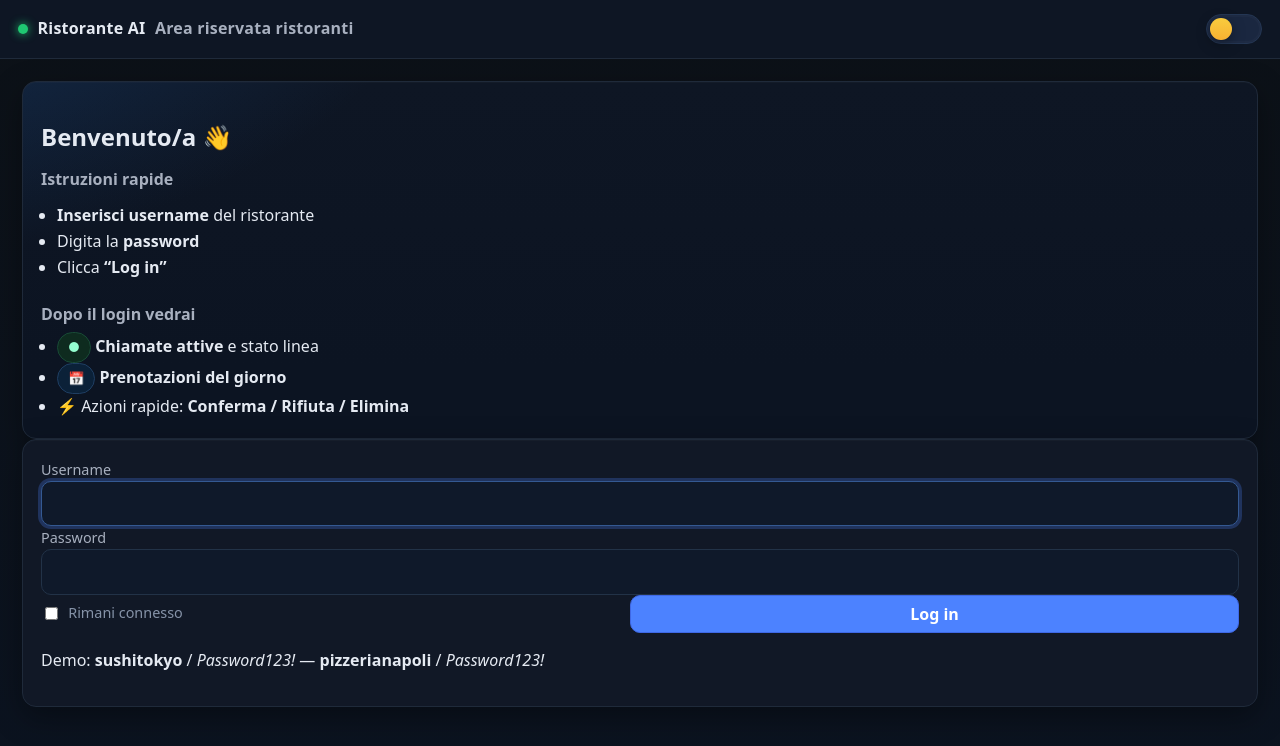
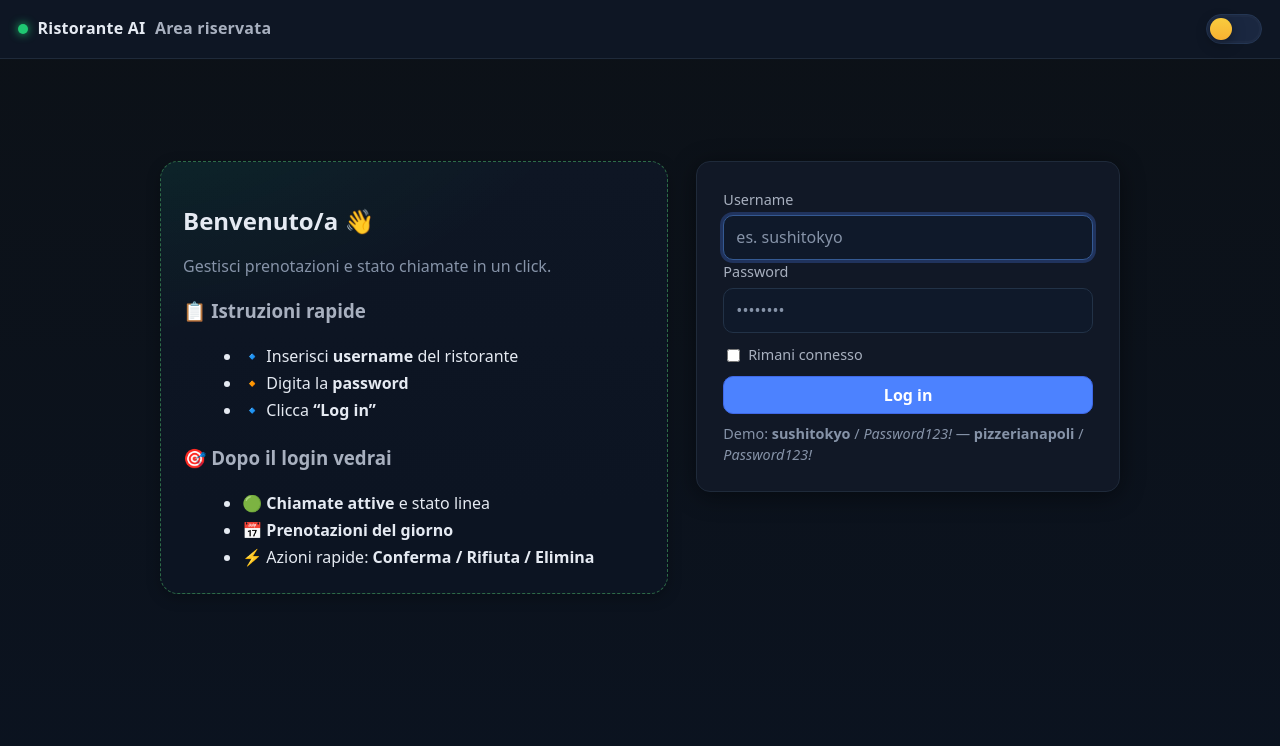
Before and after one commit to xalexyi/prenotazioni-ai, a Flask app: page / in a window 1280 px wide. Shown: the top 746 px of the page. Run offline with Flask 3, Linux system fonts and the light colour scheme.

Commit message:
auto-deploy 2025-10-12 11:56:09

```diff
--- a/static/css/styles.css
+++ b/static/css/styles.css
@@ -460,34 +460,46 @@ label { color: var(--text-dim); font-size:.9rem; }
 .toggle[data-state="on"] .knob { left: calc(100% - (var(--h) - 8px) - 3px); }
 
 /* =============================================================================
-   LOGIN PAGE (namespaced per evitare conflitti)
+   LOGIN PAGE (stile definitivo)
 ============================================================================= */
 
 .page-login .login-grid {
-  display:grid;
-  grid-template-columns: 1.1fr 1fr;
-  gap: 18px;
+  display: grid;
+  grid-template-columns: 1.2fr 1fr;
+  gap: 28px;
   align-items: start;
+  max-width: 960px;
+  margin: 80px auto;
 }
 
 .page-login .login-card {
   background: var(--bg-soft);
-  border:1px solid var(--border);
+  border: 1px solid var(--border);
   border-radius: var(--radius);
-  box-shadow: var(--shadow);
-  padding: 18px;
+  box-shadow: 0 4px 24px rgba(0,0,0,.45);
+  padding: 22px;
 }
 
 .page-login .quick-box {
-  background: radial-gradient(1200px 600px at -20% -40%, #16355d 0%, transparent 55%),
+  background: radial-gradient(800px 500px at -20% -40%, rgba(0,255,128,.12), transparent 70%),
               linear-gradient(180deg, #0e1624 0%, #0c1422 80%);
-  border:1px dashed #284164;
-  border-radius: 16px;
-  padding: 16px;
+  border: 1px dashed #2d6b47;
+  border-radius: 18px;
+  padding: 22px;
+  box-shadow: 0 4px 14px rgba(0,0,0,.25);
 }
 
 /* Demo credentials row */
-.page-login .demo-note { color: var(--text-muted); font-size:.9rem; margin-top: 10px; }
+.page-login .demo-note {
+  color: var(--text-muted);
+  font-size: .9rem;
+  margin-top: 10px;
+}
+
+@media (max-width: 1100px){
+  .page-login .login-grid { grid-template-columns: 1fr; gap: 20px; }
+}
+
 
 /* =============================================================================
    ALERTS (Toast / conferme)
--- a/templates/login.html
+++ b/templates/login.html
@@ -1,62 +1,53 @@
 <!doctype html>
-<html lang="it">
+<html lang="it" class="page-login">
 <head>
   <meta charset="utf-8" />
   <meta name="viewport" content="width=device-width, initial-scale=1" />
   <title>Login — Ristorante AI</title>
   <link rel="stylesheet" href="{{ url_for('static', filename='css/styles.css') }}">
 </head>
+
 <body>
-  <!-- Header snello con toggle -->
+  <!-- Header compatto -->
   <header class="header">
     <div class="brand">
       <span class="dot"></span>
       <span>Ristorante AI</span>
-      <span class="text-dim">Area riservata ristoranti</span>
+      <span class="text-dim">Area riservata</span>
     </div>
 
-    <!-- toggle tema -->
+    <div class="actions">
       <button id="themeToggle" class="toggle" type="button" aria-label="Tema">
         <span class="knob"></span>
       </button>
+    </div>
   </header>
 
   <main class="container">
     <div class="login-grid">
 
-      <!-- Box istruzioni -->
-      <section class="login-card">
-        <div class="card pad" style="background: radial-gradient(1200px 600px at -20% -40%, #16355d 0%, transparent 55%), linear-gradient(180deg, #0e1624 0%, #0c1422 80%);">
-          <h2 class="title">Benvenuto/a <span aria-hidden="true">👋</span></h2>
+      <!-- BOX SINISTRO -->
+      <section class="login-card quick-box">
+        <h2 style="margin-bottom:0.6rem;">Benvenuto/a 👋</h2>
+        <p class="text-muted">Gestisci prenotazioni e stato chiamate in un click.</p>
 
-          <div class="quick-box">
-            <h4 class="text-dim" style="margin:0 0 .6rem 0">Istruzioni rapide</h4>
-            <div class="form-row">
-              <div class="w-100">
-                <ul style="margin:.2rem 0 .8rem 1rem; padding:0; line-height:1.6;">
-                  <li><strong>Inserisci username</strong> del ristorante</li>
-                  <li>Digita la <strong>password</strong></li>
-                  <li>Clicca <strong>“Log in”</strong></li>
+        <h3 class="text-dim" style="margin-top:1.2rem;">📋 Istruzioni rapide</h3>
+        <ul style="margin:0.5rem 0 1.2rem 1.2rem; line-height:1.7;">
+          <li>🔹 Inserisci <b>username</b> del ristorante</li>
+          <li>🔸 Digita la <b>password</b></li>
+          <li>🔹 Clicca <b>“Log in”</b></li>
         </ul>
-              </div>
-            </div>
 
-            <div class="form-row">
-              <div class="w-100">
-                <h4 class="text-dim" style="margin:.6rem 0 .4rem 0">Dopo il login vedrai</h4>
-                <ul style="margin:.2rem 0 0 1rem; padding:0; line-height:1.6;">
-                  <li><span class="badge badge-success">●</span> <strong>Chiamate attive</strong> e stato linea</li>
-                  <li><span class="badge badge-info">📅</span> <strong>Prenotazioni del giorno</strong></li>
-                  <li>⚡ Azioni rapide: <strong>Conferma / Rifiuta / Elimina</strong></li>
+        <h3 class="text-dim">🎯 Dopo il login vedrai</h3>
+        <ul style="margin:0.5rem 0 0 1.2rem; line-height:1.7;">
+          <li>🟢 <b>Chiamate attive</b> e stato linea</li>
+          <li>📅 <b>Prenotazioni del giorno</b></li>
+          <li>⚡ Azioni rapide: <b>Conferma / Rifiuta / Elimina</b></li>
         </ul>
-              </div>
-            </div>
-          </div>
-        </div>
       </section>
 
-      <!-- Box form -->
-      <section class="login-card">
+      <!-- BOX DESTRO LOGIN -->
+      <section class="login-card" style="padding:26px;">
         {% with messages = get_flashed_messages(with_categories=true) %}
           {% if messages %}
             <div class="toast" id="flashToast">
@@ -67,72 +58,59 @@
           {% endif %}
         {% endwith %}
 
-        <form action="{{ url_for('login_page') }}" method="post" class="card pad" autocomplete="on">
-          <div class="form-row">
-            <div>
+        <form method="post" action="{{ url_for('login_page') }}">
           <label for="username">Username</label>
-              <input class="input" id="username" name="username" value="{{ request.form.get('username','') }}" required>
-            </div>
+          <input id="username" name="username" type="text"
+                 class="input mt-1" required
+                 value="{{ request.form.get('username','') }}"
+                 placeholder="es. sushitokyo">
+
+          <label for="password" class="mt-3">Password</label>
+          <input id="password" name="password" type="password"
+                 class="input mt-1" required placeholder="••••••••">
+
+          <div class="form-row mt-3" style="justify-content:space-between;align-items:center;">
+            <label style="display:flex;align-items:center;gap:.3rem;">
+              <input type="checkbox" name="remember" style="accent-color:#4c82ff;"
+                {% if request.form.get('remember') == 'on' %}checked{% endif %}> Rimani connesso
+            </label>
+            <button type="submit" class="btn btn-primary" style="width:120px;">Log in</button>
           </div>
 
-          <div class="form-row">
-            <div>
-              <label for="password">Password</label>
-              <input class="input" id="password" name="password" type="password" required>
+          <div class="demo-note mt-3">
+            Demo: <b>sushitokyo</b> / <i>Password123!</i> — <b>pizzerianapoli</b> / <i>Password123!</i>
           </div>
-          </div>
-
-          <div class="form-row" style="align-items:center; justify-content:space-between;">
-            <label class="text-muted" style="display:flex; align-items:center; gap:.45rem;">
-              <input type="checkbox" name="remember" {% if request.form.get('remember') == 'on' %}checked{% endif %}>
-              Rimani connesso
-            </label>
-
-            <button class="btn btn-primary" type="submit">Log in</button>
-          </div>
-
-          <p class="demo-note">
-            Demo: <strong>sushitokyo</strong> / <em>Password123!</em> — <strong>pizzerianapoli</strong> / <em>Password123!</em>
-          </p>
         </form>
       </section>
 
     </div>
   </main>
 
-  <!-- Nessuna modale pre-render sulla pagina login -->
   <script>
     // Tema persistente
-    (function () {
+    (function(){
       const key = "ui:theme";
       const btn = document.getElementById("themeToggle");
       function apply(theme){
-        if (theme === "light") {
-          document.documentElement.style.setProperty('--bg', '#f6f7fb');
-          document.documentElement.style.setProperty('--text', '#0b1320');
-          // (opzionale) adatta altri token per light
-        } else {
-          // reset “light” → i valori di default del CSS sono dark
-          document.documentElement.removeAttribute('style');
-        }
-        btn?.setAttribute('data-state', theme === "light" ? "on" : "off");
+        document.documentElement.setAttribute("data-theme", theme);
+        btn?.setAttribute("data-state", theme === "light" ? "on" : "off");
       }
       const saved = localStorage.getItem(key) || "dark";
       apply(saved);
-      btn?.addEventListener('click', () => {
-        const now = btn.getAttribute('data-state') === 'on' ? 'dark' : 'light';
-        localStorage.setItem(key, now);
-        apply(now);
+      btn?.addEventListener("click", ()=>{
+        const next = btn.getAttribute("data-state")==="on"?"dark":"light";
+        localStorage.setItem(key,next);
+        apply(next);
       });
     })();
 
-    // Focus iniziale e auto-hide flash
+    // Focus automatico
     (function(){
-      const u = document.getElementById('username');
-      const p = document.getElementById('password');
-      (u && !u.value ? u : p)?.focus();
-      const t = document.getElementById('flashToast');
-      if (t) setTimeout(()=> t.remove(), 2600);
+      const u=document.getElementById("username");
+      const p=document.getElementById("password");
+      (u&&!u.value?u:p)?.focus();
+      const t=document.getElementById("flashToast");
+      if(t) setTimeout(()=>t.remove(),2500);
     })();
   </script>
 </body>
```
Lines whose indentation alone changed are shown as unchanged.
